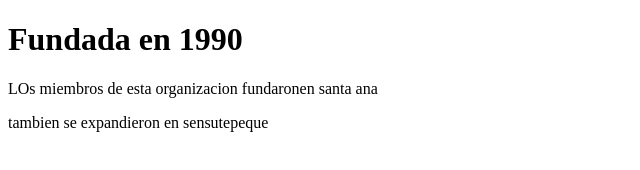
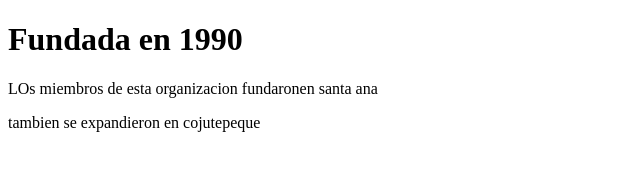
Before and after one commit to AlexHugo10/iglesia2020, a plain HTML site: page contenido/historia.html in a window 1280 px wide. Shown: the full height of the page, 0-640 px from the left. Drawn offline with Linux system fonts and the light colour scheme.

Commit message:
actualizando archivo historia.html

```diff
--- a/contenido/historia.html
+++ b/contenido/historia.html
@@ -6,6 +6,6 @@
 <body>
 <h1>Fundada en 1990</h1>
 <p>LOs miembros de esta organizacion fundaronen santa ana</p>
-<p> tambien se expandieron en sensutepeque</p>
+<p> tambien se expandieron en cojutepeque</p>
 </body>
 </html>
```
